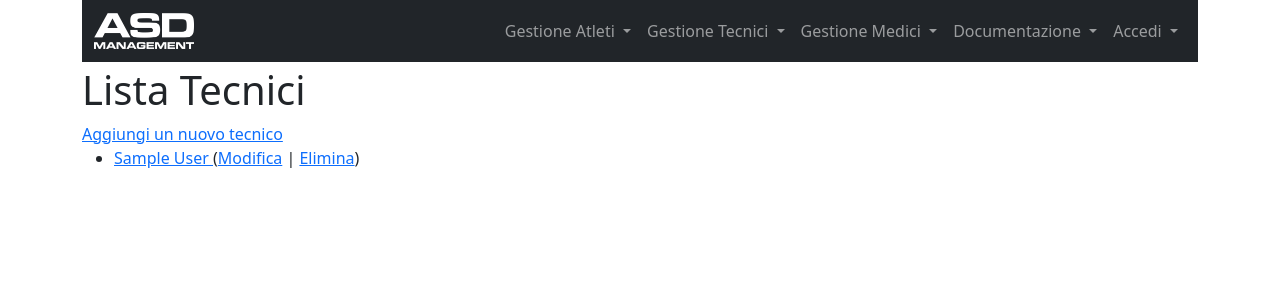
After one commit to aleattene/asd-management-webapp-responsive-backend-django, a Django app: template profiles/templates/profiles/trainers_list.html in a window 1280 px wide. The commit adds this page. Shown: the top 300 px of the page. Run offline with Django 4.2, Linux system fonts and the light colour scheme; the template is opened without the code that fills it: most values are stand-ins (such as "Sample title", 1, 10 or a date in 2020).

Commit message:
feat(trainers): add trainers templates (CRUD) and form

```diff
--- /dev/null
+++ b/profiles/templates/profiles/trainers_list.html
@@ -0,0 +1,17 @@
+{% extends "base.html" %}
+
+{% block content %}
+    <h1>Lista Tecnici</h1>
+    <a href="{% url 'trainer_create' %}">Aggiungi un nuovo tecnico</a>
+    <ul>
+        {% for trainer in trainers_list %}
+            <li>
+                <a href="{% url 'trainer_detail' trainer.pk %}">
+                    {{ trainer.first_name }} {{ trainer.last_name }}
+                </a>
+                (<a href="{% url 'trainer_update' trainer.pk %}">Modifica</a> |
+                <a href="{% url 'trainer_delete' trainer.pk %}">Elimina</a>)
+            </li>
+        {% endfor %}
+    </ul>
+{% endblock %}
--- a/templates/includes/navbar.html
+++ b/templates/includes/navbar.html
@@ -26,7 +26,7 @@
           </a>
           <ul class="dropdown-menu" aria-labelledby="athletes-handler">
             <li><a class="dropdown-item" href="{% url 'athletes_list' %}">Elenco Atleti</a></li>
-            <li><a class="dropdown-item" href="#">Inserisci Nuovo Atleta</a></li>
+            <li><a class="dropdown-item" href="{% url 'athlete_create' %}">Inserisci Nuovo Atleta</a></li>
           </ul>
         </li>
 
@@ -39,8 +39,8 @@
           > Gestione Tecnici
           </a>
           <ul class="dropdown-menu" aria-labelledby="trainers-handler">
-            <li><a class="dropdown-item" href="#">Elenco Tecnici</a></li>
-            <li><a class="dropdown-item" href="#">Inserisci Nuovo Tecnici</a></li>
+            <li><a class="dropdown-item" href="{% url 'trainers_list' %}">Elenco Tecnici</a></li>
+            <li><a class="dropdown-item" href="{% url 'trainer_create' %}">Inserisci Nuovo Tecnico</a></li>
           </ul>
         </li>
 
```
Also changed, not shown: profiles/forms/trainers.py (+8 -0 lines), profiles/templates/profiles/trainer_confirm_delete.html (added, +14 -0 lines), profiles/templates/profiles/trainer_detail.html (added, +11 -0 lines), profiles/templates/profiles/trainer_form.html (added, +10 -0 lines).
